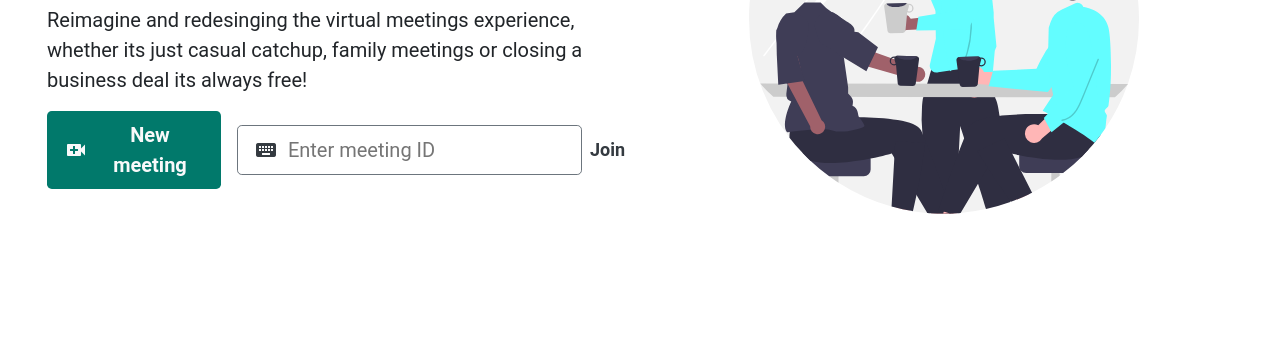
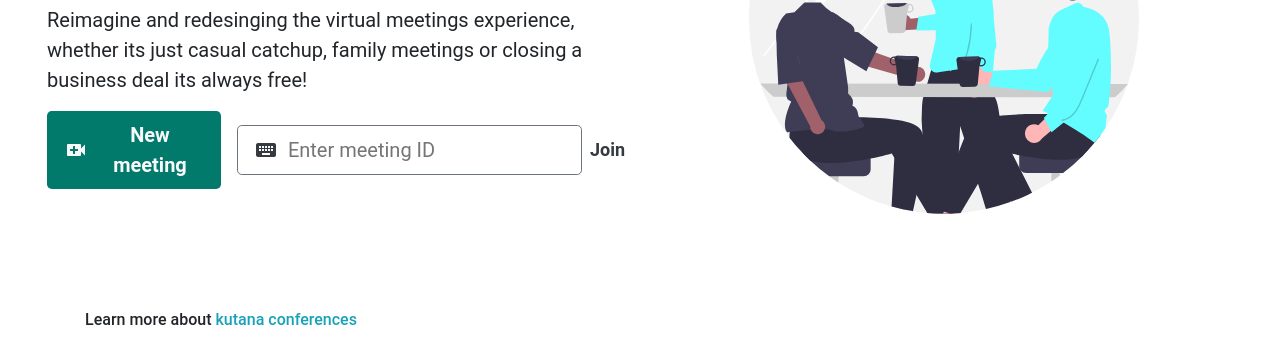
Before and after one commit to kilimaj/kutana, a website: page action.html in a window 1280 px wide. Shown: the part 296-660 px from the top of the page. Drawn offline with Linux system fonts and the light colour scheme.

Commit message:
Designing landing page footer

```diff
--- a/action.html
+++ b/action.html
@@ -69,5 +69,6 @@
             </div>
         </div>
     </main>
+    <footer class="container"><h6>Learn more about <span class="learn-more text-info">kutana conferences</span></h6></footer>
   </body>
 </html>
```
